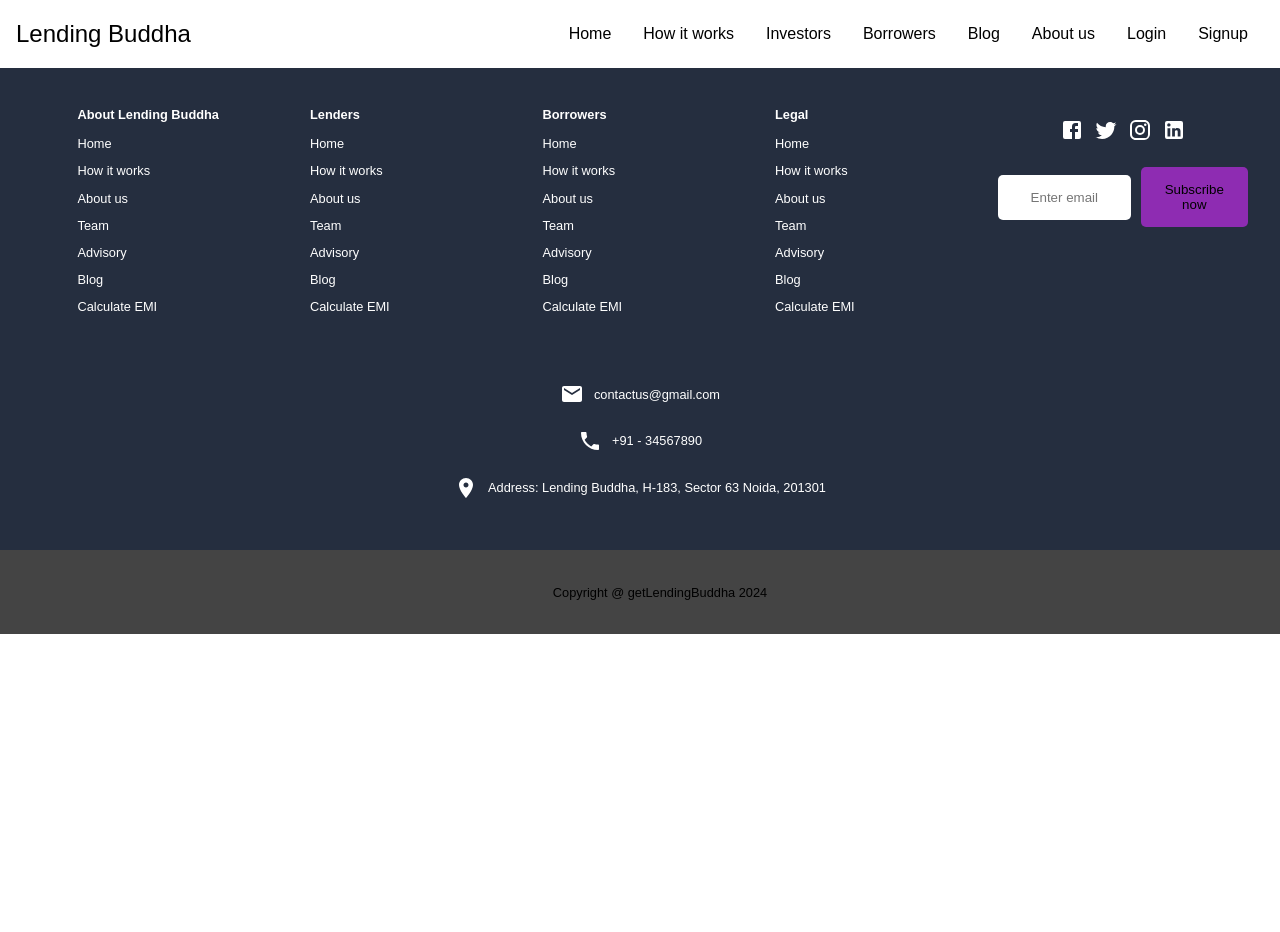
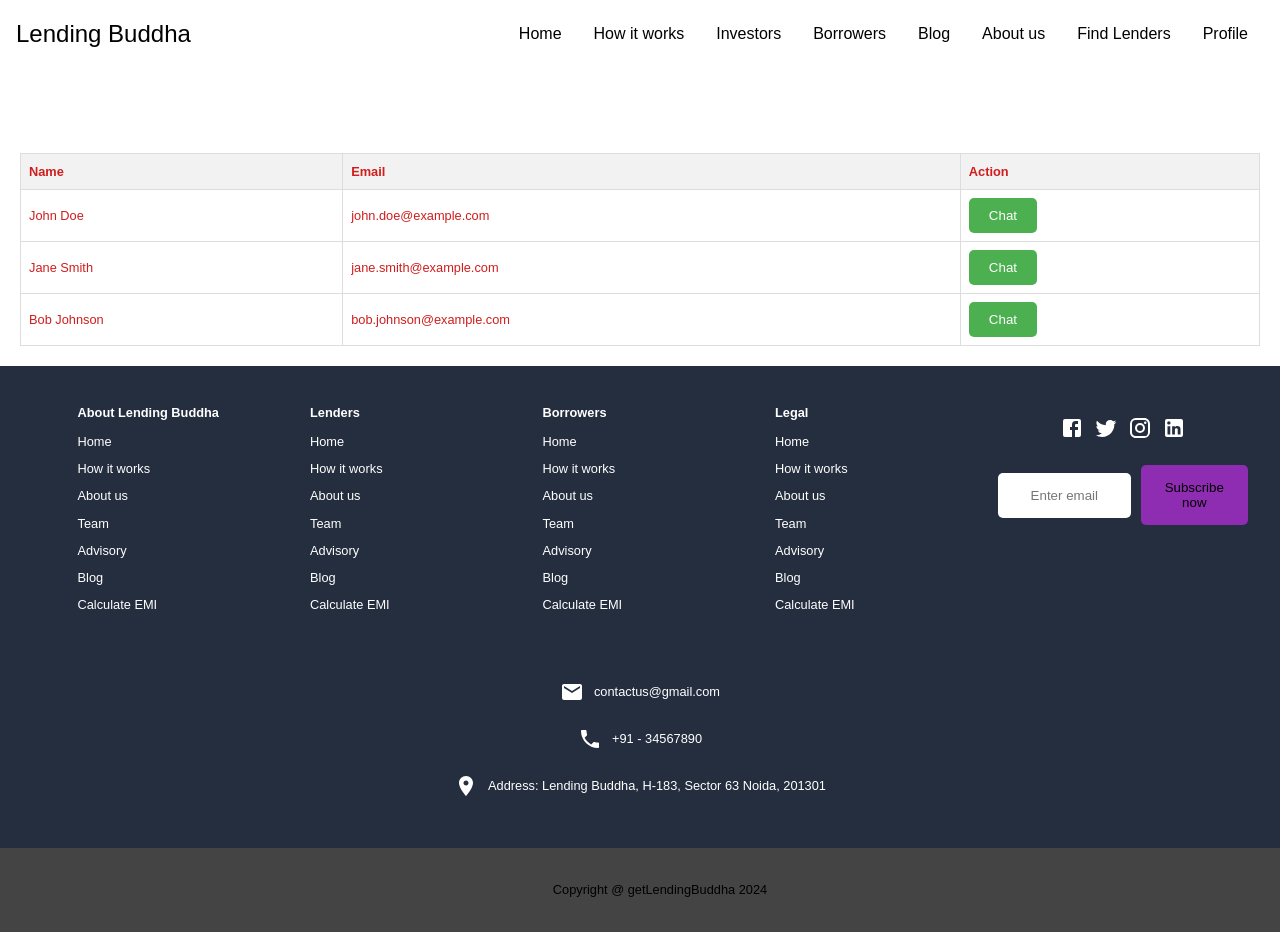
Before and after one commit to LendingBuddha/LendingBuddhaFrontend, a React (Vite) app: page /FindLenders in a window 1280 px wide. Before the commit the page ends 800 px from the top, so only its background shows below. Built offline with nearby package versions, Linux system fonts and the light colour scheme; no server answers; sample sign-in values are in the browser's storage.

Commit message:
build : find lenders and refactored : app.jsx and login.jsx

```diff
--- a/src/App.jsx
+++ b/src/App.jsx
@@ -12,6 +12,7 @@ import AboutUs from './pages/aboutUs/AboutUs';
 import './App.css';
 import Dashboard from './pages/dashboard/Dashboard';
 import LoadingIndicator from './components/Loading/LoadingIndicator';
+import FindLender from './pages/findLenders/FindLender';
 
 const Footer = lazy(() => import(`./components/footer/Footer`))
 function App() {
@@ -39,6 +40,8 @@ function App() {
           <Route path="/login" element={<Login handleLogin={handleLogin} />} />
           <Route path="/signup" element={<Signup />} />
           <Route path="/AboutUs" element={<AboutUs />} />
+          <Route path="/FindLenders" element={<FindLender/>} />
+
 
           {/* Protected routes */}
           {isLoggedIn && (
@@ -46,6 +49,7 @@ function App() {
               <Route path="/borrowers" element={<Borrowers />} />
               <Route path="/investors" element={<Investors />} />
               <Route path="/dashboard" element={<Dashboard />} />
+
             </>
           )}
 
--- a/src/components/navbar/Navbar.jsx
+++ b/src/components/navbar/Navbar.jsx
@@ -1,11 +1,13 @@
-import React from 'react';
+import React, { useState, useContext } from 'react';
 import { Link } from 'react-router-dom';
-import { useState } from 'react';
 import MenuIcon from '@mui/icons-material/Menu';
 import CloseIcon from '@mui/icons-material/Close';
+import { AuthContext } from '../../authContext/AuthContext';
+
 
 const Navbar = () => {
     const [menuOpen, setMenuOpen] = useState(false);
+    const { user } = useContext(AuthContext); // Get the user from AuthContext
 
     const toggleMenu = () => {
         setMenuOpen(!menuOpen);
@@ -24,8 +26,17 @@ const Navbar = () => {
                 <li><Link to="/Borrowers">Borrowers</Link></li>
                 <li><Link to="/Blogs">Blog</Link></li>
                 <li><Link to="/AboutUs">About us</Link></li>
-                <li><Link to="/Login">Login</Link></li>
-                <li><Link to="/Signup">Signup</Link></li>
+                {user ? (
+                    <>
+                        <li><Link to="/FindLenders">Find Lenders</Link></li>
+                        <li><Link to="/Profile">Profile</Link></li> {/* Example additional link */}
+                    </>
+                ) : (
+                    <>
+                        <li><Link to="/Login">Login</Link></li>
+                        <li><Link to="/Signup">Signup</Link></li>
+                    </>
+                )}
             </ul>
         </nav>
     );
--- /dev/null
+++ b/src/pages/findLenders/FindLender.jsx
@@ -0,0 +1,83 @@
+import React, { useEffect, useState } from 'react';
+import axios from 'axios';
+import './findLenders.css';
+
+const FindLender = () => {
+  const [borrowers, setBorrowers] = useState([]);
+
+  useEffect(() => {
+    // Fetching data from the provided JSON structure
+    const fetchBorrowers = async () => {
+      try {
+        const response = await axios.get('http://localhost:3000/api/lender/data');
+        setBorrowers(response.data.borrowerManagement.borrowerList);
+      } catch (error) {
+        console.error('Error fetching borrowers:', error);
+        // Using the provided JSON structure for demonstration
+        const data = {
+          borrowerManagement: {
+            borrowerList: [
+              {
+                borrowerName: "John Doe",
+                email: "john.doe@example.com",
+                contactNumber: "123-456-7890",
+                loanAmount: 15000,
+                loanStatus: "Active",
+                dateOfLoanIssuance: "2024-06-01",
+                cibilScore: 750
+              },
+              {
+                borrowerName: "Jane Smith",
+                email: "jane.smith@example.com",
+                contactNumber: "234-567-8901",
+                loanAmount: 8000,
+                loanStatus: "Completed",
+                dateOfLoanIssuance: "2023-11-15",
+                cibilScore: 720
+              },
+              {
+                borrowerName: "Bob Johnson",
+                email: "bob.johnson@example.com",
+                contactNumber: "345-678-9012",
+                loanAmount: 12500,
+                loanStatus: "Defaulted",
+                dateOfLoanIssuance: "2022-05-10",
+                cibilScore: 680
+              }
+            ]
+          }
+        };
+        setBorrowers(data.borrowerManagement.borrowerList);
+      }
+    };
+    fetchBorrowers();
+  }, []);
+
+  return (
+    <div className="findLenderContainer">
+      <h2>Available Lenders</h2>
+      <table className="lenderTable">
+        <thead>
+          <tr>
+            <th>Name</th>
+            <th>Email</th>
+            <th>Action</th>
+          </tr>
+        </thead>
+        <tbody>
+          {borrowers.map((borrower) => (
+            <tr key={borrower.email}>
+              <td>{borrower.borrowerName}</td>
+              <td>{borrower.email}</td>
+              <td>
+                <button className="chatButton">Chat</button>
+              </td>
+            </tr>
+          ))}
+        </tbody>
+      </table>
+    </div>
+  );
+};
+
+export default FindLender;
--- /dev/null
+++ b/src/pages/findLenders/findLenders.css
@@ -0,0 +1,41 @@
+.findLenderContainer {
+    padding: 20px;
+  }
+
+  .findLenderContainer h2 {
+    text-align: center;
+    margin-bottom: 20px;
+    color: var( --dashText-color);
+  }
+
+  .lenderTable {
+    width: 100%;
+    border-collapse: collapse;
+    margin: 0 auto;
+  }
+
+  .lenderTable th,
+  .lenderTable td {
+    border: 1px solid #ddd;
+    padding: 8px;
+    text-align: left;
+    color:  #d01d1d;
+  }
+
+  .lenderTable th {
+    background-color: #f2f2f2;
+    font-weight: bold;
+  }
+
+  .chatButton {
+    background-color: #4CAF50;
+    color: white;
+    padding: 10px 20px;
+    border: none;
+    border-radius: 5px;
+    cursor: pointer;
+  }
+
+  .chatButton:hover {
+    background-color: #45a049;
+  }
--- a/src/pages/login/Login.jsx
+++ b/src/pages/login/Login.jsx
@@ -1,5 +1,6 @@
 import React, { useState, useContext } from "react";
 import axios from "axios";
+import { useNavigate } from "react-router-dom";
 import { AuthContext } from "../../authContext/AuthContext";
 import { loginStart, loginSuccess, loginFailure } from "../../authContext/AuthActions";
 import "../login/login.css";
@@ -12,6 +13,7 @@ const Login = () => {
     password: "",
   });
   const [role, setRole] = useState("lender");
+  const navigate = useNavigate();
 
   const handleChange = (e) => {
     const { name, value } = e.target;
@@ -31,12 +33,17 @@ const Login = () => {
     try {
       console.log('Sending login request:', { role, credentials });
       const response = await axios.post(
-        `https://vigilant-space-meme-x9xgp66j7492vx56-3000.app.github.dev/api/auth/login/${role}`,
+        `http://localhost:3000/api/auth/login/${role}`,
         credentials,
         { withCredentials: true }
       );
       console.log('Login response:', response.data);
       dispatch(loginSuccess(response.data));
+
+      // Navigate to Find Lenders component if the role is borrower
+      if (role === "borrower") {
+        navigate("/");
+      }
     } catch (error) {
       console.error('Login error:', error);
       dispatch(loginFailure());
--- a/src/pages/signup/Signup.jsx
+++ b/src/pages/signup/Signup.jsx
@@ -55,7 +55,7 @@ const Signup = () => {
 
     try {
       const response = await axios.post(
-        `https://vigilant-space-meme-x9xgp66j7492vx56-3000.app.github.dev/api/auth/signup/${formData.role}`,
+        `https://relaxed-sorbet-6cbb69.netlify.app/api/auth/signup/${formData.role}`,
         signupFormData,
         {
           headers: {
--- a/vite.config.js
+++ b/vite.config.js
@@ -7,7 +7,7 @@ export default defineConfig({
   server : {
     "proxy" :  {
       "/api" : {
-        target : "https://vigilant-space-meme-x9xgp66j7492vx56-3000.app.github.dev/"
+        target : "https://relaxed-sorbet-6cbb69.netlify.app/"
       }
     }
   }
```
